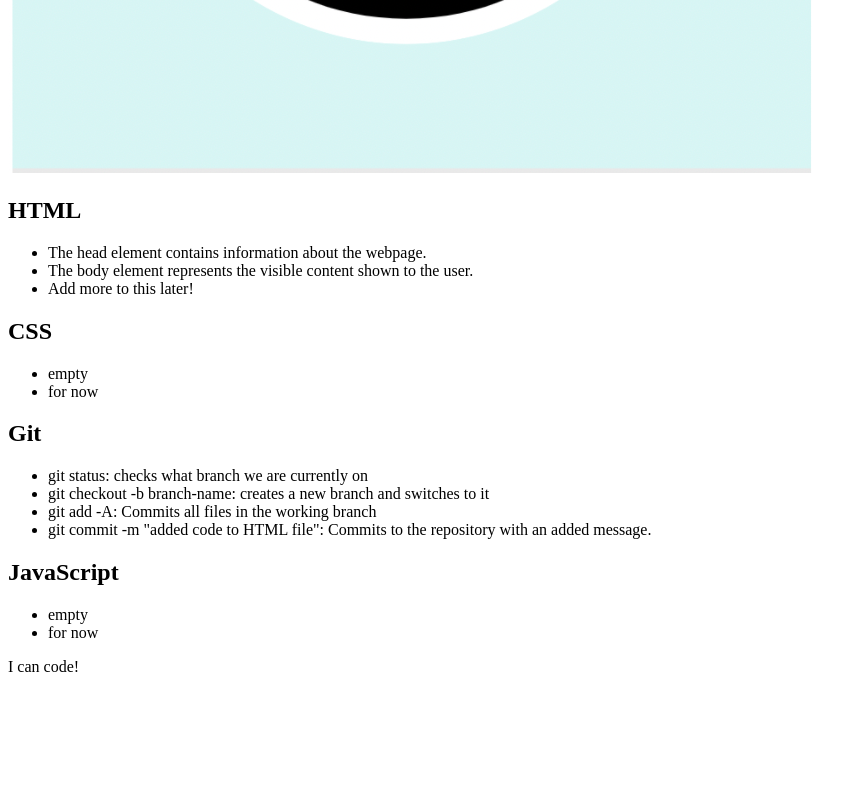
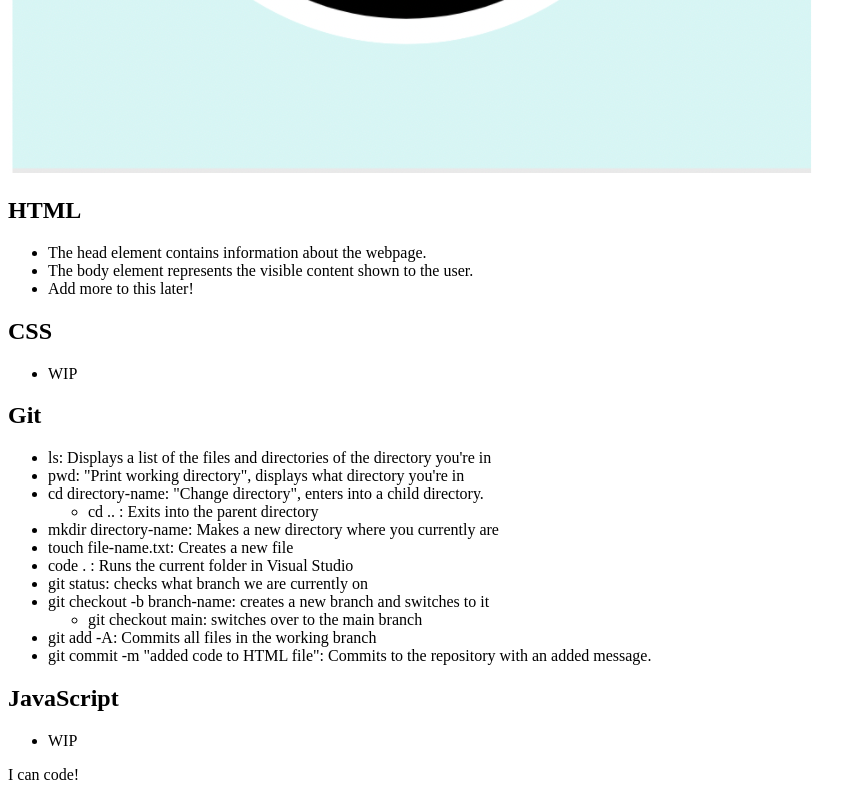
Before and after one commit to Achurale/prework-study-guide, a plain HTML site: page index.html in a window 1280 px wide. Shown: the part 683-1483 px from the top of the page, without its empty margins (0-865 px from the left). Before the commit the page ends 1375 px from the top, so only its background shows below. Drawn offline with Linux system fonts and the light colour scheme.

Commit message:
added more to study guide notes

```diff
--- a/index.html
+++ b/index.html
@@ -30,8 +30,7 @@
         <h2>CSS</h2>
 
         <ul>
-          <li>empty</li>
-          <li>for now</li>
+          <li>WIP</li>
         </ul>
 
       </section>
@@ -41,8 +40,16 @@
         <h2>Git</h2>
 
         <ul>
+          <li>ls: Displays a list of the files and directories of the directory you're in</li>
+          <li>pwd: "Print working directory", displays what directory you're in</li>
+          <li>cd directory-name: "Change directory", enters into a child directory.</li>
+            <ul><li>cd .. : Exits into the parent directory</li></ul>
+          <li>mkdir directory-name: Makes a new directory where you currently are</li>
+          <li>touch file-name.txt: Creates a new file</li>
+          <li>code . : Runs the current folder in Visual Studio</li>
           <li>git status: checks what branch we are currently on</li>
           <li>git checkout -b branch-name: creates a new branch and switches to it</li>
+            <ul><li>git checkout main: switches over to the main branch</li></ul>
           <li>git add -A: Commits all files in the working branch</li>
           <li>git commit -m "added code to HTML file": Commits to the repository with an added message.</li>
         </ul>
@@ -54,8 +61,7 @@
         <h2>JavaScript</h2>
 
         <ul>
-          <li>empty</li>
-          <li>for now</li>
+          <li>WIP</li>
         </ul>
 
       </section>
```
